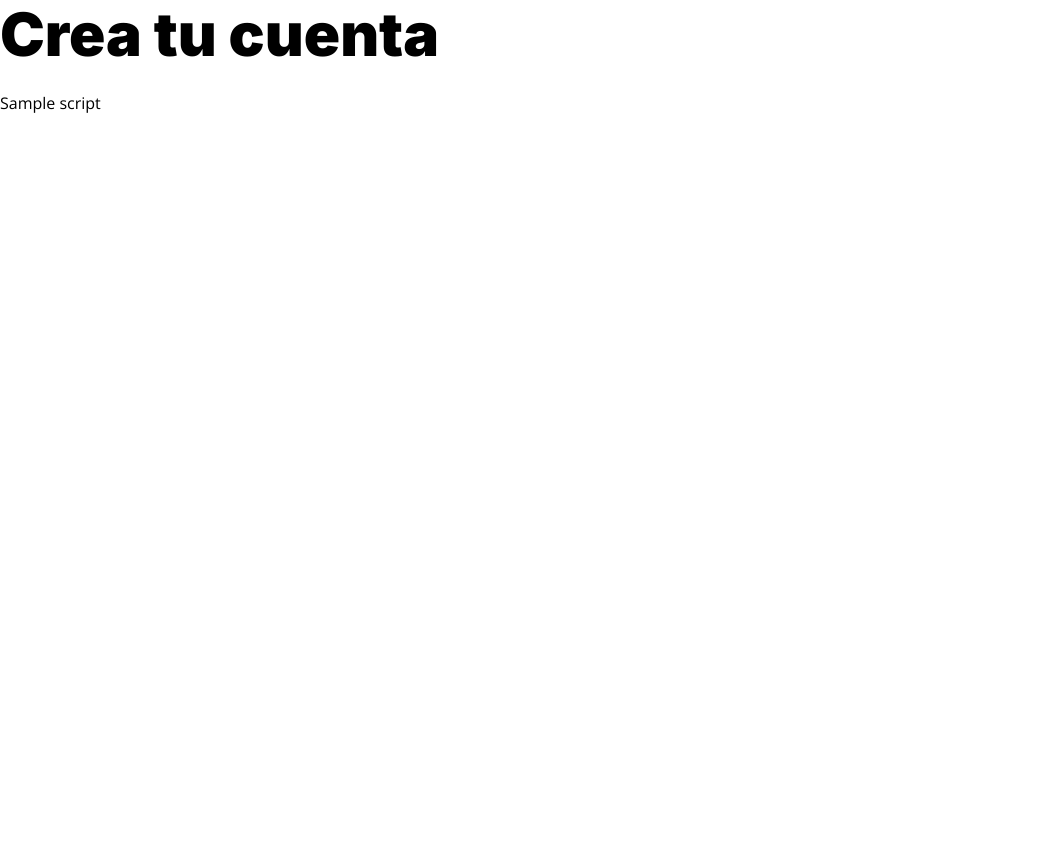
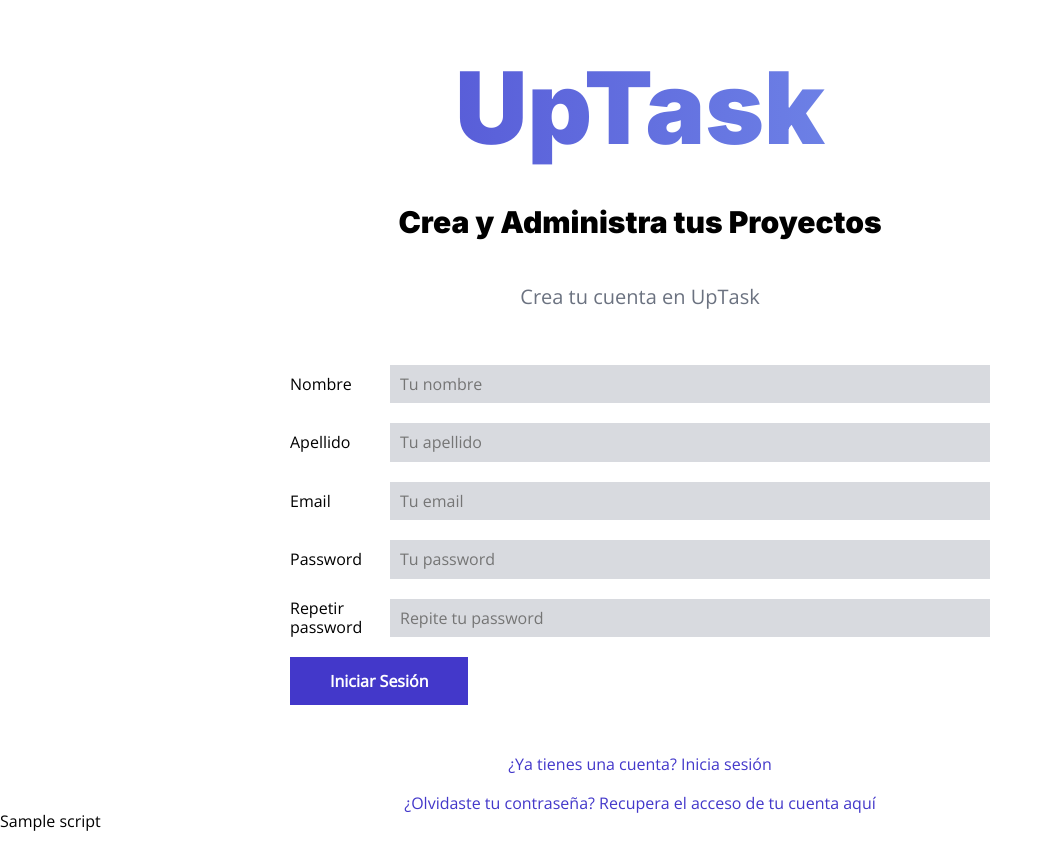
Before and after one commit to mateopavoni/UpTask-PHP, a PHP site: template views/auth/crear.php in a window 1280 px wide. Shown: the whole page, without its empty margins (0-1053 px from the left). Before the commit the page ends 113 px from the top, so only its background shows below. Run offline with PHP 8.4, Linux system fonts and the light colour scheme; the template is opened without the code that fills it: most values are stand-ins (such as "Sample title", 1, 10 or a date in 2020); style sheets or scripts are compiled from the project's sources.

Commit message:
feat: agregue vista de crear cuenta y le agregue sus estilos

```diff
--- /dev/null
+++ b/src/scss/auth/_crear.scss
@@ -0,0 +1,19 @@
+@use "base/mixins" as m;
+@use "base/variables" as v;
+
+.crear {
+    margin-top: 5rem;
+
+    .uptask {
+        @include m.textoDegradado(v.$indigo, v.$azul);
+    }
+
+    input[type="submit"]{
+        @include m.boton(v.$indigo, v.$blanco);
+    }
+    .acciones{
+        a{
+            color: v.$indigo;
+        }
+    }
+}
--- a/src/scss/auth/_index.scss
+++ b/src/scss/auth/_index.scss
@@ -1 +1,2 @@
 @forward "login";
+@forward "crear";
--- a/src/scss/auth/_login.scss
+++ b/src/scss/auth/_login.scss
@@ -4,15 +4,7 @@
 .login{
     margin-top: 5rem;
     .uptask{
-        background: linear-gradient(to right, v.$cyan 0%, lighten(v.$morado, 10%) 100%);
-        color: transparent;
-        background-clip: text;
-        font-size: 7rem;
-        text-align: center;
-
-        @include m.tablet {
-            font-size: 10rem;
-        }
+        @include m.textoDegradado(v.$cyan, v.$morado)
     }
 
     input[type="submit"]{
@@ -20,7 +12,7 @@
     }
     .acciones{
         a{
-            color: lighten(v.$morado, 10%);
+            color: v.$cyan;
         }
     }
 }
--- a/src/scss/base/_mixins.scss
+++ b/src/scss/base/_mixins.scss
@@ -45,3 +45,15 @@
     gap: $espaciado;
     grid-template-columns: repeat($columnas, 1fr);
 }
+
+@mixin textoDegradado($color1, $color2){
+    background: linear-gradient(to right, $color1 0%, lighten($color2, 20%) 100%);
+    color: transparent;
+    background-clip: text;
+    font-size: 7rem;
+    text-align: center;
+
+    @include tablet {
+        font-size: 10rem;
+    }
+}
--- a/views/auth/crear.php
+++ b/views/auth/crear.php
@@ -1 +1,60 @@
-<h1>Crea tu cuenta</h1>
+<div class="contenedor crear">
+    <?php include_once __DIR__ . "/../templates/nombre-sitio.php" ?>
+
+    <div class="contenedor-sm">
+        <p class="descripcion-pagina">Crea tu cuenta en UpTask</p>
+        <form class="formulario" method="POST" action="/">
+            <div class="campo">
+                <label for="nombre">Nombre</label>
+                <input
+                    type="text"
+                    id="nombre"
+                    placeholder="Tu nombre"
+                    name="nombre"
+                />
+            </div>
+            <div class="campo">
+                <label for="apellido">Apellido</label>
+                <input
+                    type="text"
+                    id="apellido"
+                    placeholder="Tu apellido"
+                    name="apellido"
+                />
+            </div>
+            <div class="campo">
+                <label for="email">Email</label>
+                <input
+                    type="email"
+                    id="email"
+                    placeholder="Tu email"
+                    name="email"
+                />
+            </div>
+            <div class="campo">
+                <label for="password">Password</label>
+                <input
+                    type="password"
+                    id="password"
+                    placeholder="Tu password"
+                    name="password"
+                />
+            </div>
+            <div class="campo">
+                <label for="password2">Repetir password</label>
+                <input
+                    type="password"
+                    id="password2"
+                    placeholder="Repite tu password"
+                    name="password2"
+                />
+            </div>
+            <input type="submit" class="boton" value="Iniciar Sesión" />
+        </form>
+
+        <div class="acciones">
+            <a href="/crear">¿Ya tienes una cuenta? Inicia sesión</a>
+            <a href="/olvide">¿Olvidaste tu contraseña? Recupera el acceso de tu cuenta aquí</a>
+        </div>
+    </div>
+</div>
--- a/views/auth/login.php
+++ b/views/auth/login.php
@@ -1,7 +1,5 @@
 <div class="contenedor login">
-    <h1 class="uptask">UpTask</h1>
-    <p class="tagline">Crea y Administra tus Proyectos</p>
-
+    <?php include_once __DIR__ . "/../templates/nombre-sitio.php" ?>
     <div class="contenedor-sm">
         <p class="descripcion-pagina">Iniciar Sesión</p>
         <form class="formulario" method="POST" action="/">
--- /dev/null
+++ b/views/templates/nombre-sitio.php
@@ -0,0 +1,2 @@
+    <h1 class="uptask">UpTask</h1>
+    <p class="tagline">Crea y Administra tus Proyectos</p>
```
